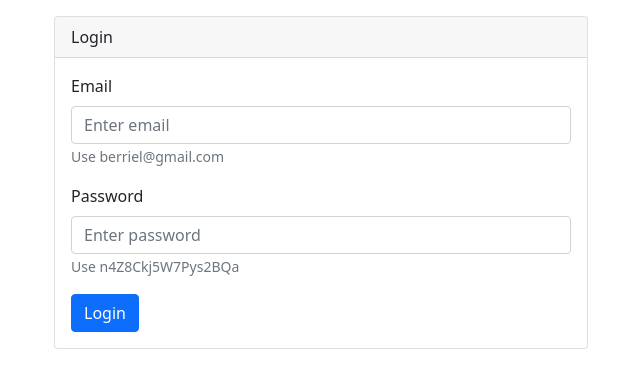
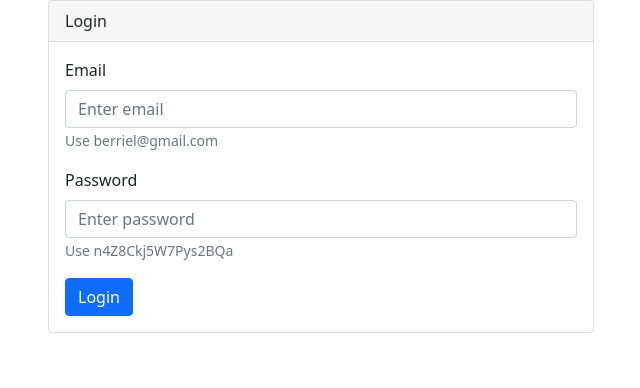
Before and after one commit to adrianberriel/apimedic, a React (Create React App) app in the folder app/: page / in a window 1280 px wide. Shown: the top 388 px of the page, without its empty margins (319-959 px from the left). Built offline with nearby package versions, Linux system fonts and the light colour scheme.

Commit message:
code cleanup

```diff
--- a/app/src/App.js
+++ b/app/src/App.js
@@ -3,23 +3,15 @@ import { Switch, Route } from "react-router-dom";
 import "bootstrap/dist/css/bootstrap.min.css";
 import Login from "../src/components/Login";
 import Symptoms from "./components/Symptoms";
+import Diagnosis from "./components/Diagnosis";
 
 function App() {
   return (
-      <div>
-        <div className="App">
-
-        </div>
-        <div className="container mt-3">
-          <Switch>
-            <Route exact path={["/", "/login"]} component={Login} />
-            <Route exact path="/symptoms" component={Symptoms} />
-            {/*<Route path="/user" component={BoardUser} />*/}
-            {/*<Route path="/mod" component={BoardModerator} />*/}
-            {/*<Route path="/admin" component={BoardAdmin} />*/}
-          </Switch>
-        </div>
-      </div>
+      <Switch>
+        <Route exact path={["/", "/login"]} component={Login} />
+        <Route exact path="/symptoms" component={Symptoms} />
+        <Route exact path="/diagnosis" component={Diagnosis} />
+      </Switch>
   );
 }
 
--- /dev/null
+++ b/app/src/components/Diagnosis.js
@@ -0,0 +1,5 @@
+export default function Diagnosis() {
+    return (
+        <div>DIAGNOSIS</div>
+    );
+}
```
